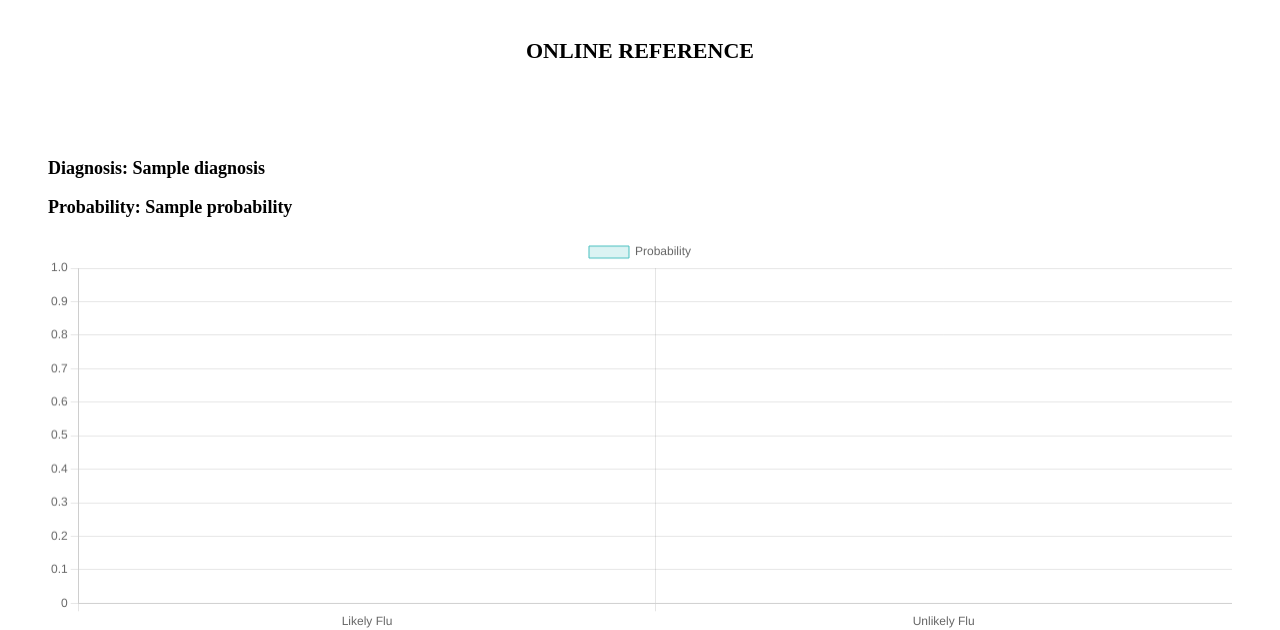
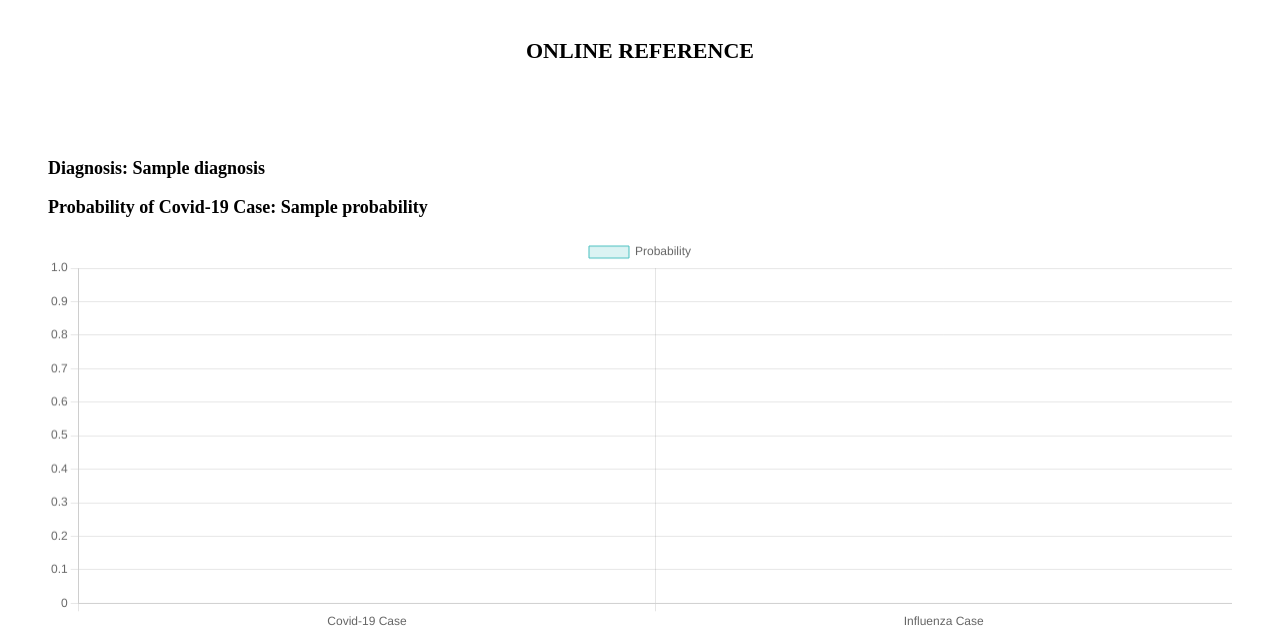
Before and after one commit to ramilvl/HealthCare_Diagnosis_AI, a Flask app: template templates/diagnosis.html in a window 1280 px wide. Shown: the part 325-955 px from the top of the page. Run offline with Flask 3, Linux system fonts and the light colour scheme; the template is opened without the code that fills it: most values are stand-ins (such as "Sample title", 1, 10 or a date in 2020).

Commit message:
project back-end has been changed

```diff
--- a/app.py
+++ b/app.py
@@ -71,12 +71,16 @@
 def diagnose():
     symptoms = request.form.getlist('symptoms')
 
+    if not symptoms:
+        return render_template('diagnosis.html', diagnosis="No illnesses selected", probability=None)
+
     query_result = inference.query(variables=['Flu'], evidence=dict(zip(symptoms, [1]*len(symptoms))))
     probability = query_result.values[1]
 
     diagnosis = "Covid-19" if probability > 0.5 else "Influenza"
 
     return render_template('diagnosis.html', diagnosis=diagnosis, probability=probability)
+
 
 
 if __name__ == '__main__':
--- a/templates/diagnosis.html
+++ b/templates/diagnosis.html
@@ -21,7 +21,7 @@
 
     <br><br><br>
     <p class="font-poppins text-size-18px font-600">Diagnosis: {{ diagnosis }}</p>
-    <p class="font-poppins text-size-18px font-600">Probability: {{ probability }}</p>
+    <p class="font-poppins text-size-18px font-600">Probability of Covid-19 Case: {{ probability }}</p>
 
     <canvas id="probabilityChart" width="600" height="200"></canvas>
 
@@ -32,13 +32,13 @@
     <br><br>
     <div id="feedback" style="display: none;">
         <h2>Feedback and Recommendations</h2>
-        <!-- Add detailed explanations and recommendations here based on the diagnosis -->
         {% if diagnosis == "Covid-19" %}
-            <p>Feedback related Covid-19 case!</p>
-            <p>It is advised to consult with a healthcare professional and follow safety guidelines.</p>
+            <p class="font-poppins font-600">Feedback related Potential Covid-19 Case!</p>
+            <p class="font-poppins">It is advised to consult with a healthcare professional and follow safety guidelines.</p>
         {% elif diagnosis == "Influenza" %}
-            <p>Feedback related Influenza!</p>
-            <p>Rest, stay hydrated, and consider over-the-counter medications for symptom relief.</p>
+            <p class="font-poppins font-600">Feedback related Potential Influenza Case!</p>
+            <p class="font-poppins">Remember to rest, stay hydrated, and consider over-the-counter medications for symptom relief. However, these general suggestions are not a substitute for professional medical advice, diagnosis, or treatment.
+                 If you experience severe or persistent symptoms, it is crucial to consult with a healthcare professional.</p>
         {% endif %}
     </div>
 
@@ -51,7 +51,7 @@
         var myChart = new Chart(ctx, {
             type: 'bar',
             data: {
-                labels: ['Likely Flu', 'Unlikely Flu'],
+                labels: ['Covid-19 Case', 'Influenza Case'],
                 datasets: [{
                     label: 'Probability',
                     data: [probability, 1 - probability],
```
